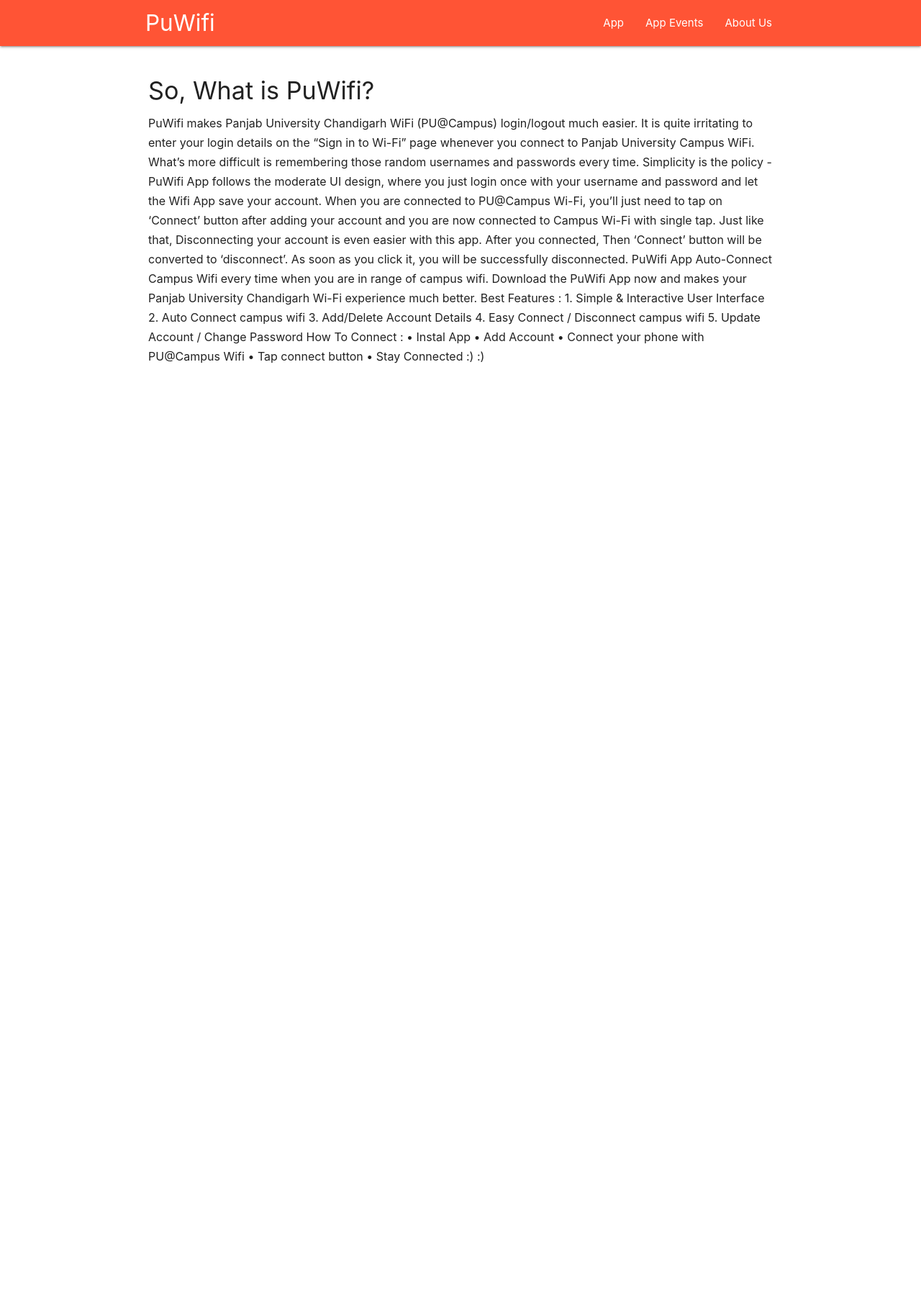
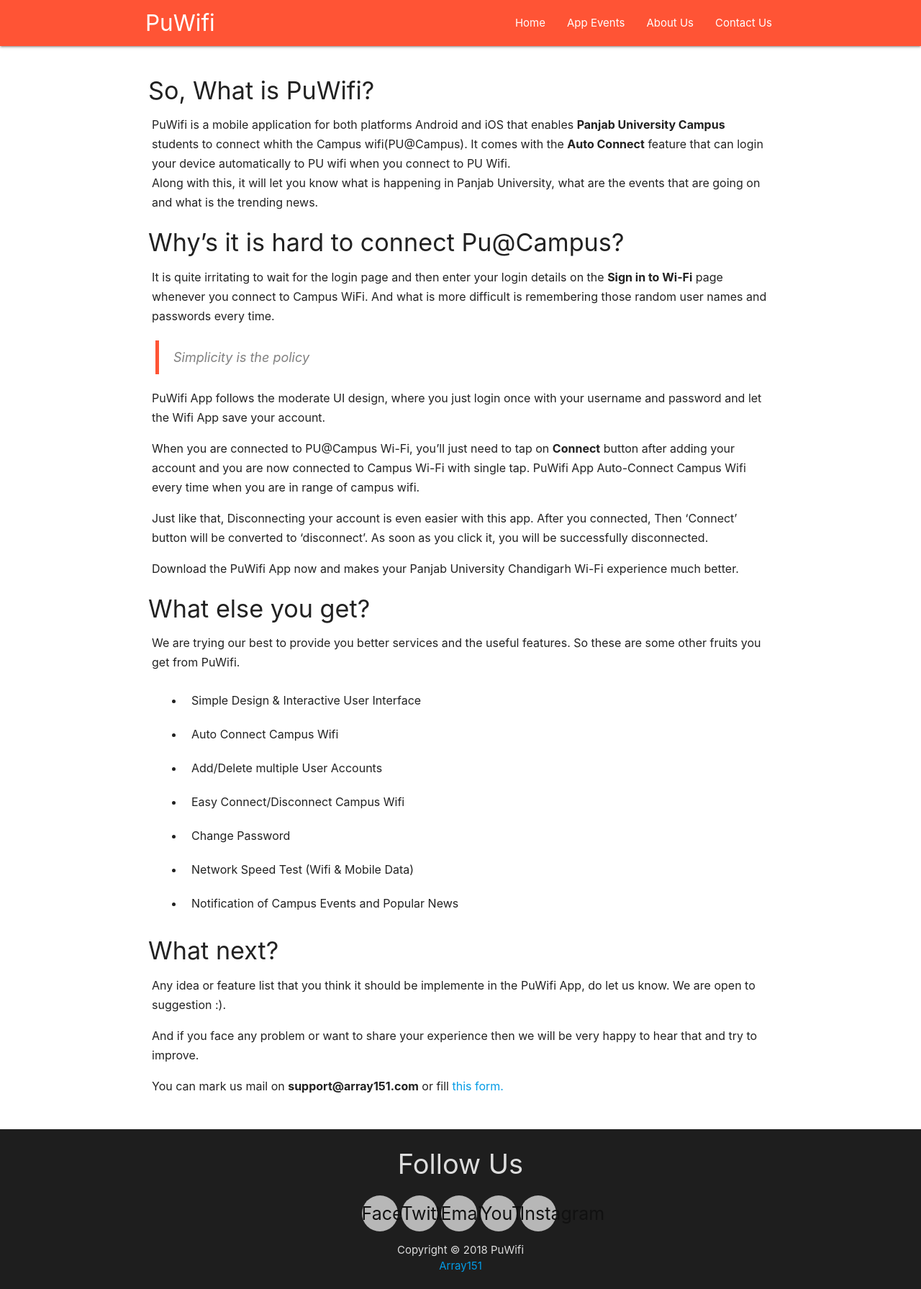
Before and after one commit to ermarkar/PuWifi_Web, an Angular app: page / in a window 1280 px wide. Shown: the whole page at 72% size. Before the commit the page ends 800 px from the top, so only its background shows below. Built offline with nearby package versions, Linux system fonts and the light colour scheme.

Commit message:
Home page implemented

```diff
--- a/src/app/app.component.html
+++ b/src/app/app.component.html
@@ -4,13 +4,16 @@
             <a href="#" class="pw-logo">PuWifi</a>
             <ul id="nav-mobile" class="right hide-on-small-and-down">
                 <li>
-                    <a [routerLink]="['/about-app']">App</a>
+                    <a [routerLink]="['/home']">Home</a>
                 </li>
                 <li>
                     <a [routerLink]="['/app-events']">App Events</a>
                 </li>
                 <li>
                     <a [routerLink]="['/about-us']">About Us</a>
+                </li>
+                <li>
+                    <a [routerLink]="['/contact-us']">Contact Us</a>
                 </li>
             </ul>
         </div>
@@ -21,3 +24,59 @@
     <!-- Router Outlet -->
     <router-outlet></router-outlet>
 </div>
+
+<div class="pw-footer">
+    <div class="pw-footer__title">
+        Follow Us
+    </div>
+    <div>
+        <ul class="pw-footer__social">
+            <li>
+                <a target="_blank" title="Facebook" href="https://www.facebook.com/ishleenkaurofficial/">
+                    <div class="genericon icon-hover genericon-facebook-alt pw-footer__social-icon">
+                        <span class="screen-reader-text">Facebook</span>
+                    </div>
+                </a>
+            </li>
+
+            <li>
+                <a target="_blank" title="Twitter" href="https://twitter.com/ishleenkaurbti?s=08" class="icon-animation icon-hover-effect">
+                    <div class="genericon icon-hover genericon-twitter pw-footer__social-icon">
+                        <span class="screen-reader-text">Twitter</span>
+                    </div>
+                </a>
+            </li>
+
+            <li>
+                <a target="_blank" title="Email" href=" mailto:info@ishleenkaur.com" class="icon-animation icon-hover-effect">
+                    <div class="genericon icon-hover genericon-mail pw-footer__social-icon">
+                        <span class="screen-reader-text">Email</span>
+                    </div>
+                </a>
+            </li>
+
+            <li>
+                <a target="_blank" title="YouTube" href="https://www.youtube.com/channel/UCNyqZQeomFbw4YpIxW03xxw" class="icon-animation icon-hover-effect">
+                    <div class="genericon icon-hover genericon-youtube pw-footer__social-icon">
+                        <span class="screen-reader-text">YouTube</span>
+                    </div>
+                </a>
+            </li>
+
+            <li>
+                <a target="_blank" title="Instagram" href="https://www.instagram.com/ishleenkaurofficial/" class="icon-animation icon-hover-effect">
+                    <div class="genericon icon-hover genericon-instagram pw-footer__social-icon">
+                        <span class="screen-reader-text">Instagram</span>
+                    </div>
+                </a>
+            </li>
+        </ul>
+    </div>
+
+    <div class="pw-footer__copyright">
+        Copyright © 2018 PuWifi
+        <div style="text-align: center">
+            <a href="" target="_blank">Array151</a>
+        </div>
+    </div>
+</div>
--- a/src/app/app.component.scss
+++ b/src/app/app.component.scss
@@ -26,3 +26,33 @@
     padding: 20px;
     line-height: 1.8em;
 }
+
+.pw-footer {
+    display: flex;
+    flex-direction: column;
+    align-items: center;
+    margin-top:10px;
+    padding: 20px;
+    background-color:#1e1e1e;
+    color:#ddd;
+
+    .pw-footer__title{
+        font-size: 38px;
+        font-weight: 400;
+    }
+    .pw-footer__social{
+        display: flex;
+
+    }
+    .pw-footer__social-icon {
+        background: #b7b7b7;
+        width:50px;
+        height:50px;
+        border-radius: 50px;
+        line-height: 50px;
+        text-align: center;
+        font-size: 25px;
+        color:#111;
+        margin-right: 5px;
+    }
+}
--- a/src/app/app.module.ts
+++ b/src/app/app.module.ts
@@ -9,13 +9,15 @@
 import { AboutAppComponent } from "./components/about-app/about-app.component";
 import { AboutUsComponent } from "./components/about-us/about-us.component";
 import { AppEventsComponent } from "./components/app-events/app-events.component";
+import { ContactUsComponent } from "./components/contact-us/contact-us.component";
 
 @NgModule({
   declarations: [
     AppComponent,
     AboutAppComponent,
     AboutUsComponent,
-    AppEventsComponent
+    AppEventsComponent,
+    ContactUsComponent
   ],
   imports: [
     BrowserModule,
--- a/src/app/app.routes.ts
+++ b/src/app/app.routes.ts
@@ -3,6 +3,7 @@
 import { AboutAppComponent } from "./components/about-app/about-app.component";
 import { AboutUsComponent } from "./components/about-us/about-us.component";
 import { AppEventsComponent } from "./components/app-events/app-events.component";
+import { ContactUsComponent } from "./components/contact-us/contact-us.component";
 
 // Route Configuration
 export const routes: Routes = [
@@ -10,9 +11,10 @@
         path: "",
         component: AboutAppComponent
     },
-    { path: "about-app", component: AboutAppComponent },
+    { path: "home", component: AboutAppComponent },
     { path: "about-us", component: AboutUsComponent },
-    { path: "app-events", component: AppEventsComponent }
+    { path: "app-events", component: AppEventsComponent },
+    { path: "contact-us", component: ContactUsComponent }
 ];
 
 export const routing: ModuleWithProviders = RouterModule.forRoot(routes);
--- a/src/app/components/about-app/about-app.component.html
+++ b/src/app/components/about-app/about-app.component.html
@@ -1,22 +1,93 @@
 <div class="pw-screen-margin">
-    <div class="pw-app__title">
-        So, What is PuWifi?
+    <div class="pw-app__text-content">
+        <span class="pw-app__title">
+            So, What is PuWifi?
+        </span>
+        <p>
+            PuWifi is a mobile application for both platforms Android and iOS that enables
+            <b>Panjab University Campus</b> students to connect whith the Campus wifi(PU@Campus). It comes with the
+            <b>Auto Connect</b> feature that can login your device automatically to PU wifi when you connect to PU Wifi.
+            <br> Along with this, it will let you know what is happening in Panjab University, what are the events that are going
+            on and what is the trending news.
+        </p>
+        <span class="pw-app__title">
+            Why’s it is hard to connect Pu@Campus?
+        </span>
+        <p>
+            It is quite irritating to wait for the login page and then enter your login details on the
+            <b>Sign in to Wi-Fi</b> page whenever you connect to Campus WiFi. And what is more difficult is remembering those
+            random user names and passwords every time.
+        </p>
+
+        <blockquote class="pw-app__quote">
+            Simplicity is the policy
+        </blockquote>
+        <p>
+            PuWifi App follows the moderate UI design, where you just login once with your username and password and let the Wifi App
+            save your account.
+        </p>
+        <p>
+            When you are connected to PU@Campus Wi-Fi, you’ll just need to tap on
+            <b>Connect</b> button after adding your account and you are now connected to Campus Wi-Fi with single tap. PuWifi
+            App Auto-Connect Campus Wifi every time when you are in range of campus wifi.
+        </p>
+        <p>
+            Just like that, Disconnecting your account is even easier with this app. After you connected, Then ‘Connect’ button will
+            be converted to ‘disconnect’. As soon as you click it, you will be successfully disconnected.
+        </p>
+        <p>
+            Download the PuWifi App now and makes your Panjab University Chandigarh Wi-Fi experience much better.
+        </p>
+
+        <span class="pw-app__title">
+            What else you get?
+        </span>
+
+        <p>
+            We are trying our best to provide you better services and the useful features. So these are some other fruits you get from
+            PuWifi.
+        </p>
+        <ul class="pw-app__listing">
+            <li>
+                Simple Design & Interactive User Interface
+            </li>
+            <li>
+                Auto Connect Campus Wifi
+            </li>
+            <li>
+                Add/Delete multiple User Accounts
+            </li>
+            <li>
+                Easy Connect/Disconnect Campus Wifi
+            </li>
+            <li>
+                Change Password
+            </li>
+            <li>
+                Network Speed Test (Wifi & Mobile Data)
+            </li>
+            <li>
+                Notification of Campus Events and Popular News
+            </li>
+        </ul>
+
+        <span class="pw-app__title">
+            What next?
+        </span>
+
+        <p>
+            Any idea or feature list that you think it should be implemente in the PuWifi App, do let us know. We are open to suggestion
+            :).
+        </p>
+        <p>
+            And if you face any problem or want to share your experience then we will be very happy to hear that and try to improve.
+        </p>
+        <p>
+            You can mark us mail on <b>support@array151.com</b> or fill
+            <a [routerLink]="['/contact-us']">this form.</a>
+        </p>
     </div>
 
-    <div class="pw-app__text-content">
 
-        PuWifi makes Panjab University Chandigarh WiFi (PU@Campus) login/logout much easier. It is quite irritating to enter your
-        login details on the “Sign in to Wi-Fi” page whenever you connect to Panjab University Campus WiFi. What’s more difficult
-        is remembering those random usernames and passwords every time. Simplicity is the policy - PuWifi App follows the
-        moderate UI design, where you just login once with your username and password and let the Wifi App save your account.
-        When you are connected to PU@Campus Wi-Fi, you’ll just need to tap on ‘Connect’ button after adding your account
-        and you are now connected to Campus Wi-Fi with single tap. Just like that, Disconnecting your account is even easier
-        with this app. After you connected, Then ‘Connect’ button will be converted to ‘disconnect’. As soon as you click
-        it, you will be successfully disconnected. PuWifi App Auto-Connect Campus Wifi every time when you are in range of
-        campus wifi. Download the PuWifi App now and makes your Panjab University Chandigarh Wi-Fi experience much better.
-        Best Features : 1. Simple & Interactive User Interface 2. Auto Connect campus wifi 3. Add/Delete Account Details
-        4. Easy Connect / Disconnect campus wifi 5. Update Account / Change Password How To Connect : • Instal App • Add
-        Account • Connect your phone with PU@Campus Wifi • Tap connect button • Stay Connected :) :)
-    </div>
 
 </div>
--- /dev/null
+++ b/src/app/components/contact-us/contact-us.component.html
@@ -0,0 +1 @@
+App Events
--- a/src/app/sass/_common.scss
+++ b/src/app/sass/_common.scss
@@ -3,8 +3,27 @@
     line-height: 110%;
     margin: 1.52rem 0 0.912rem 0;
     font-weight: 400;
+    display: block;
+}
+.pw-app__quote {
+    padding: 10px 20px;
+    font-size: 18px;
+    font-style: italic;
+    color:gray;
+    margin-left:10px;
+}
+.pw-app__text-content {
+    font-size: 16px;
+    p{
+        margin-left: 5px;
+    }
 }
 
-.pw-app__text-content {
-    font-size: 16px;
+ul.pw-app__listing {
+    margin-left: 50px;
 }
+
+ul.pw-app__listing > li {
+    padding: 10px;
+    list-style-type: disc !important;
+}
```
Also changed, not shown: src/app/components/contact-us/contact-us.component.ts (added, +8 -0 lines).
